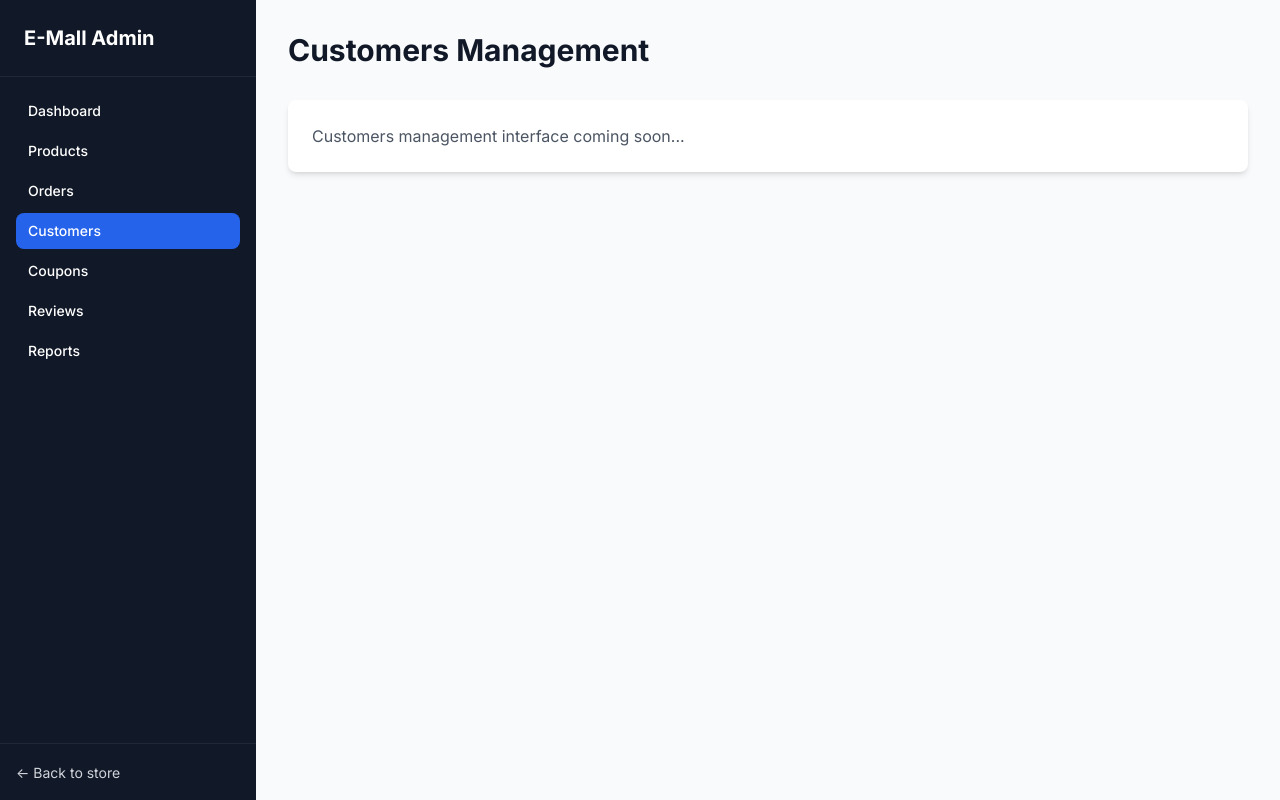
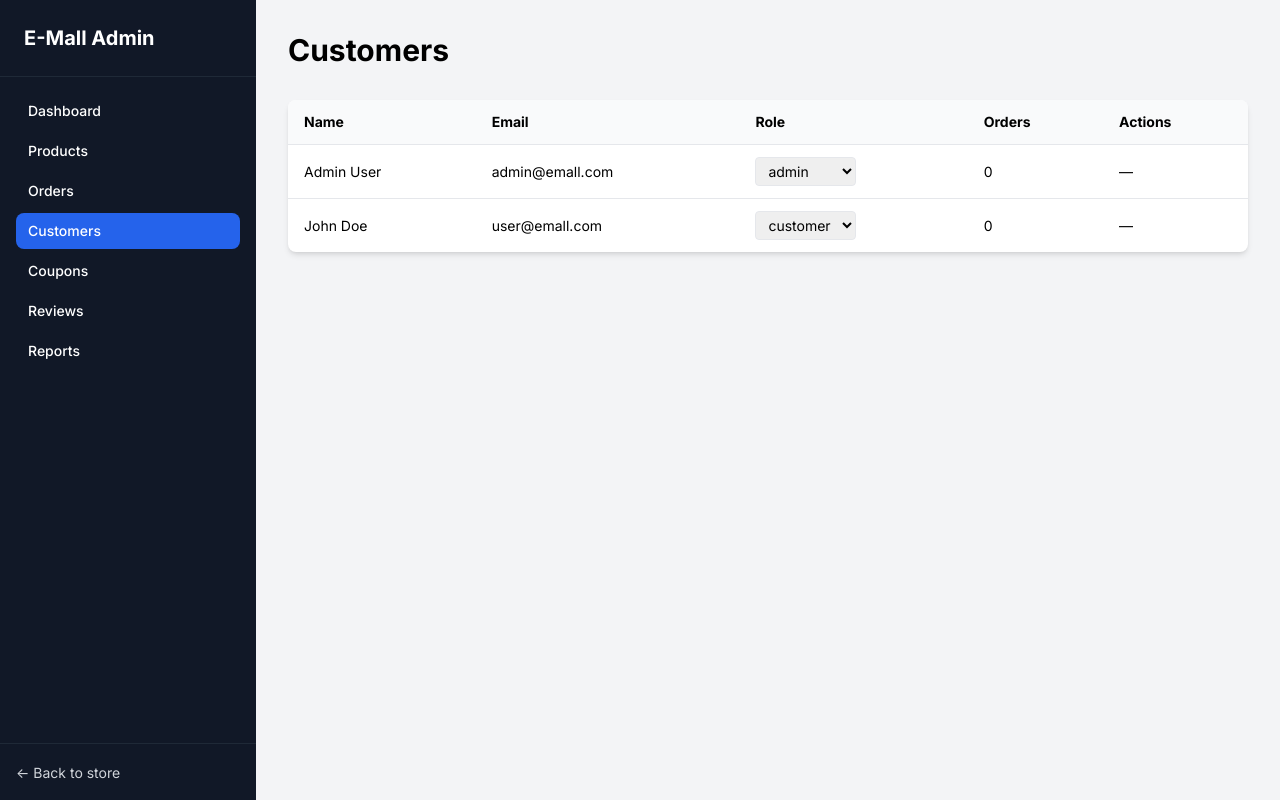
Before and after one commit to bereket-7/e_mall, a Vue app: page /admin/customers in a window 1280 px wide. Built offline with nearby package versions, Linux system fonts and the light colour scheme; no server answers; sample sign-in values are in the browser's storage.

Commit message:
Update admin customers management

```diff
--- a/src/views/admin/AdminCustomers.vue
+++ b/src/views/admin/AdminCustomers.vue
@@ -1,15 +1,57 @@
 <template>
-  <div class="min-h-screen bg-gray-50">
-    <div class="max-w-7xl mx-auto px-4 sm:px-6 lg:px-8 py-8">
-      <h1 class="text-3xl font-bold text-gray-900 mb-8">Customers Management</h1>
-
-      <div class="bg-white rounded-lg shadow-md p-6">
-        <p class="text-gray-600">Customers management interface coming soon...</p>
-      </div>
+  <div class="p-8">
+    <h1 class="text-3xl font-bold mb-8">Customers</h1>
+    <div class="bg-white rounded-lg shadow-md overflow-hidden">
+      <table class="min-w-full text-sm">
+        <thead class="bg-gray-50 text-left">
+          <tr>
+            <th class="px-4 py-3">Name</th>
+            <th class="px-4 py-3">Email</th>
+            <th class="px-4 py-3">Role</th>
+            <th class="px-4 py-3">Orders</th>
+            <th class="px-4 py-3">Actions</th>
+          </tr>
+        </thead>
+        <tbody>
+          <tr v-for="c in customers" :key="c.id" class="border-t">
+            <td class="px-4 py-3">{{ c.name }}</td>
+            <td class="px-4 py-3">{{ c.email }}</td>
+            <td class="px-4 py-3">
+              <select
+                :value="c.role"
+                class="border rounded px-2 py-1"
+                @change="setRole(c.id, $event.target.value)"
+              >
+                <option value="customer">customer</option>
+                <option value="admin">admin</option>
+              </select>
+            </td>
+            <td class="px-4 py-3">{{ c.orderCount }}</td>
+            <td class="px-4 py-3">—</td>
+          </tr>
+        </tbody>
+      </table>
     </div>
   </div>
 </template>
 
 <script setup>
-// Customers management functionality
+import { ref, onMounted } from 'vue'
+import { fetchCustomers, updateCustomerRole } from '../../services/admin'
+import { useNotification } from '../../composables/useNotification'
+
+const { notify } = useNotification()
+const customers = ref([])
+
+const load = async () => {
+  customers.value = await fetchCustomers()
+}
+
+const setRole = async (id, role) => {
+  await updateCustomerRole(id, role)
+  notify({ type: 'success', title: 'Role updated' })
+  await load()
+}
+
+onMounted(load)
 </script>
```
